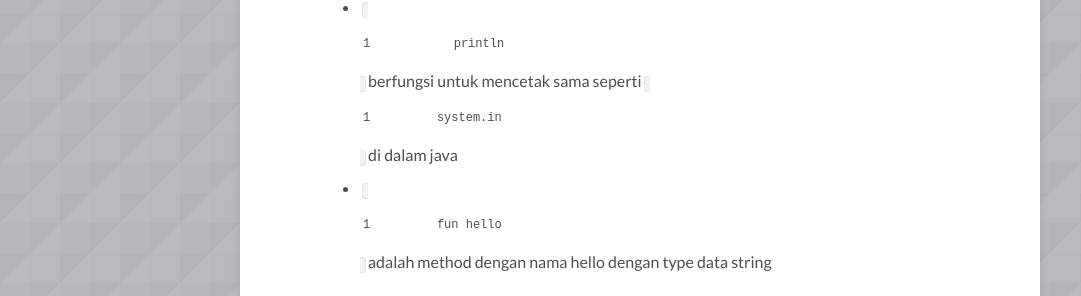
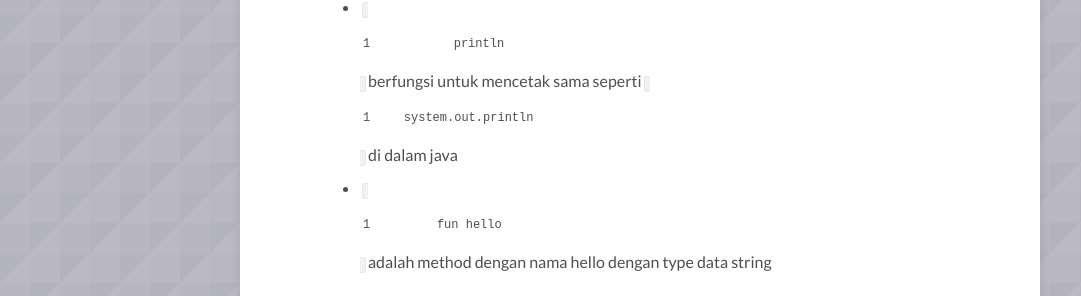
Before and after one commit to tanihub/RizkiMufrizal.github.io, a Jekyll site: the page built from _posts/2016-02-28-instalasi-perlengkapan-coding-kotlin.md, in a window 1280 px wide and 900 px high, scrolled down 1968 px. Shown: the part 149-445 px from the top of the window, without its empty margins (0-1081 px from the left). Built offline with Jekyll 4.4.1, drawn with Linux system fonts in a browser that asks for light colours; nearby versions of some CDN libraries; comment, search, counter and statistics services are not loaded.

Commit message:
update artikel instalasi perlengkapan coding kotlin

```diff
--- a/_posts/2016-02-28-instalasi-perlengkapan-coding-kotlin.md
+++ b/_posts/2016-02-28-instalasi-perlengkapan-coding-kotlin.md
@@ -77,7 +77,7 @@ fun hello(nama: String): String {
 berikut adalah penjelasan dari codingan diatas.
 
 * `fun main` berfungsi sebagai method main
-* `println` berfungsi untuk mencetak sama seperti `system.in` di dalam java
+* `println` berfungsi untuk mencetak sama seperti `system.out.println` di dalam java
 * `fun hello` adalah method dengan nama hello dengan type data string
 
 Bisa dilihat contoh source code kotlin diatas lebih sederhana dan sangatlah mirip dengan java. Untuk melakukan compile, silahkan jalankan perintah berikut.
```
